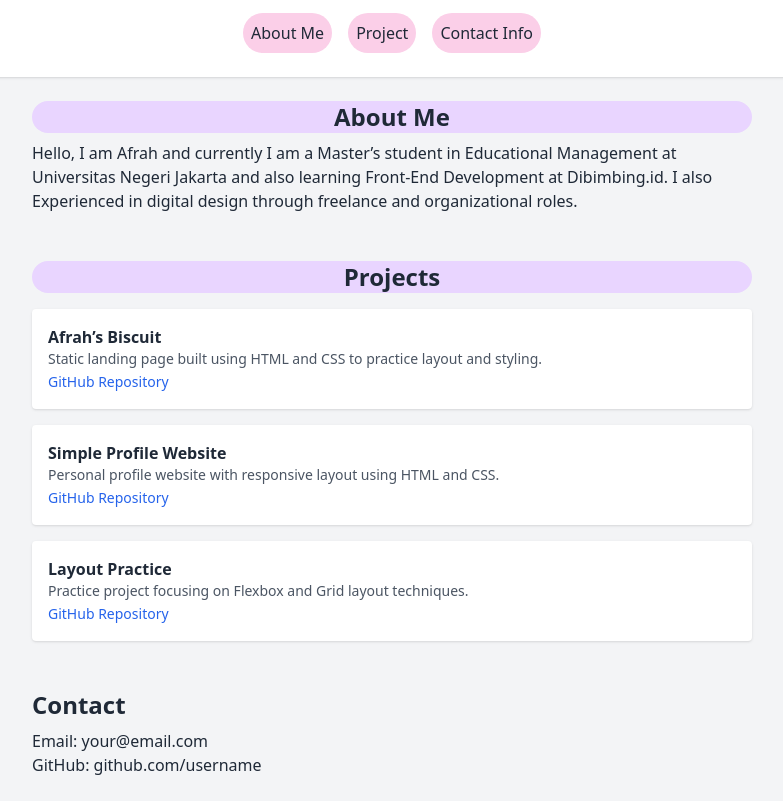
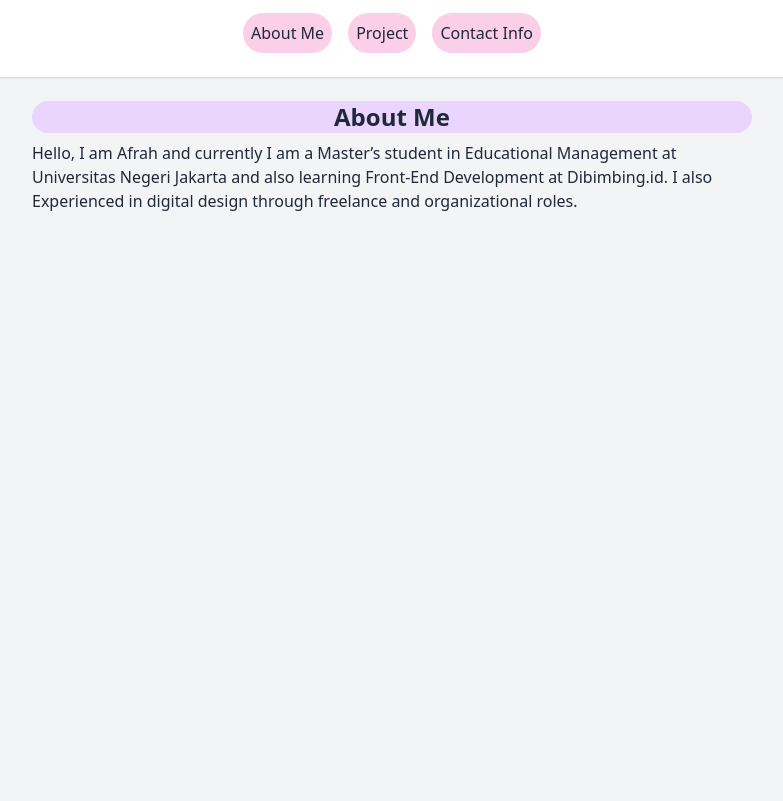
Before and after one commit to Afrahhhhhhhhhh/web-portfolio, a plain HTML site: page index.html in a window 1280 px wide. Shown: the part 95-896 px from the top of the page, without its empty margins (248-1031 px from the left). After the commit the page ends 800 px from the top, so only its background shows below. Drawn offline with nearby package versions, Linux system fonts and the light colour scheme.

```diff
--- a/index.html
+++ b/index.html
@@ -32,44 +32,3 @@
      and also learning Front-End Development at Dibimbing.id. I also Experienced in digital design through freelance and organizational roles.
     </p>
   </section>
-
-   <!-- Section Project -->
- <section class="max-w-3xl mx-auto p-6">
-    <h2 class="text-2xl font-semibold mb-4 bg-purple-200 rounded-full text-center">Projects</h2>
-
-    <div class="space-y-4">
-      <div class="bg-white p-4 rounded shadow">
-        <h3 class="font-bold">Afrah’s Biscuit</h3>
-        <p class="text-sm text-gray-600">
-          Static landing page built using HTML and CSS to practice layout and styling.
-        </p>
-        <a href="#" class="text-blue-600 text-sm">GitHub Repository</a>
-      </div>
-
-      <div class="bg-white p-4 rounded shadow">
-        <h3 class="font-bold">Simple Profile Website</h3>
-        <p class="text-sm text-gray-600">
-          Personal profile website with responsive layout using HTML and CSS.
-        </p>
-        <a href="#" class="text-blue-600 text-sm">GitHub Repository</a>
-      </div>
-
-      <div class="bg-white p-4 rounded shadow">
-        <h3 class="font-bold">Layout Practice</h3>
-        <p class="text-sm text-gray-600">
-          Practice project focusing on Flexbox and Grid layout techniques.
-        </p>
-        <a href="#" class="text-blue-600 text-sm">GitHub Repository</a>
-      </div>
-    </div>
-  </section>
-
-  <!-- Contact -->
-  <section class="max-w-3xl mx-auto p-6">
-    <h2 class="text-2xl font-semibold mb-2">Contact</h2>
-    <p>Email: your@email.com</p>
-    <p>GitHub: github.com/username</p>
-  </section>
-
-</body>
-</html>
```
